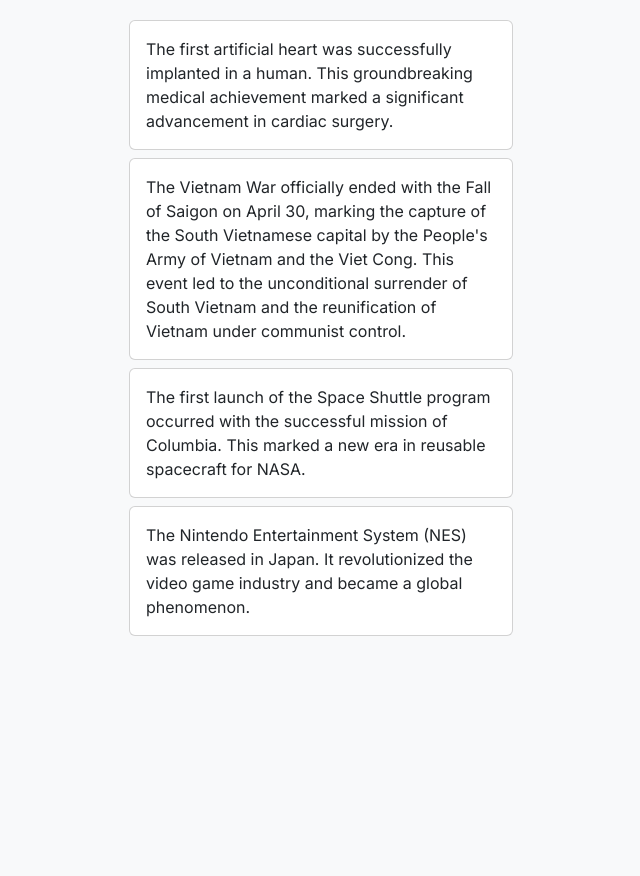
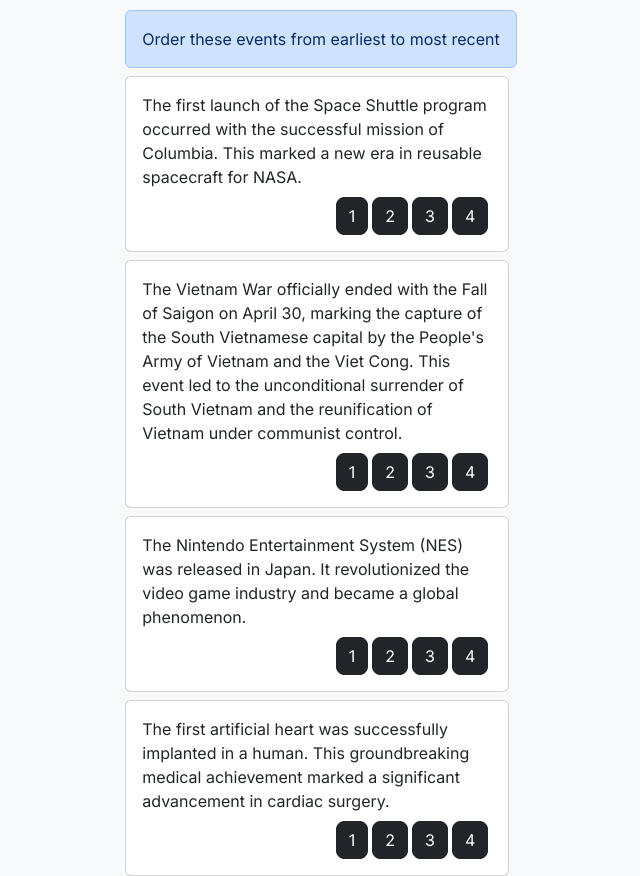
Before and after one commit to SeanPlusPlus/four-green-squares, a Next.js app: page / in a window 1280 px wide. Shown: the whole page, without its empty margins (319-959 px from the left). Before the commit the page ends 800 px from the top, so only its background shows below. Built offline with nearby package versions, Linux system fonts and the light colour scheme.

Commit message:
main: coming together

```diff
--- a/app/api/data/route.ts
+++ b/app/api/data/route.ts
@@ -2,6 +2,14 @@
 
 export const dynamic = 'force-dynamic'
 export const revalidate = 0
+
+function shuffleArray(array) {
+  for (let i = array.length - 1; i > 0; i--) {
+    const j = Math.floor(Math.random() * (i + 1));
+    [array[i], array[j]] = [array[j], array[i]]; // Swap elements
+  }
+  return array;
+}
 
 export async function GET() {
   const events = [
@@ -24,6 +32,6 @@
   ]
 
   return NextResponse.json({
-    events,
+    events: shuffleArray(events)
   })
 }
--- a/app/globals.css
+++ b/app/globals.css
@@ -4,7 +4,7 @@
 
 body {
   background-color: #f8f9fa;
-  margin-top: 20px;
+  margin-top: 10px;
 }
 
 .loading-icon {
@@ -22,3 +22,13 @@
     transform: rotate(360deg);
   }
 }
+
+.custom-button-group > .btn {
+  margin-top: 8px;
+  margin-right: 4px;
+  border-radius: 8px;
+}
+
+.no-bottom-padding-margin {
+  margin-bottom: 0 !important;
+}
--- a/app/page.tsx
+++ b/app/page.tsx
@@ -1,7 +1,7 @@
 'use client'
 
 import { useState, useEffect } from 'react'
-import { Container, Row, Col, Card, Alert } from 'react-bootstrap'
+import { Container, Row, Col, Card, Alert, Button, ButtonGroup } from 'react-bootstrap'
 import axios from 'axios'
 import LoadingIcon from './LoadingIcon'
 
@@ -22,6 +22,10 @@
     fetchData()
   }, [])
 
+  const handleClick = (i: any, n: any) => {
+    console.log(i, n)
+  }
+
   return (
     <Container>
       <Row>
@@ -37,14 +41,32 @@
           <LoadingIcon />
         )}
 
+
         {data.length > 0 && (
+          <>
+          <Alert variant="primary" className="no-bottom-padding-margin">
+            Order these events from earliest to most recent
+          </Alert>
+          {
             data.map((item: any) => (
               <Card key={item.text} className='md:w-96'>
                 <div className='card-body'>
                   <p>{item.text}</p>
+                  <div className="custom-button-group float-right">
+                    {[1, 2, 3, 4].map((buttonNumber) => (
+                      <Button
+                        key={buttonNumber}
+                        variant="dark"
+                        onClick={() => handleClick(item, buttonNumber)}
+                      >
+                        {buttonNumber}
+                      </Button>
+                    ))}
+                  </div>
                 </div>
               </Card>
-          ))
+            ))}
+          </>
         )}
 
         </Col>
```
Lines whose indentation alone changed are shown as unchanged.
